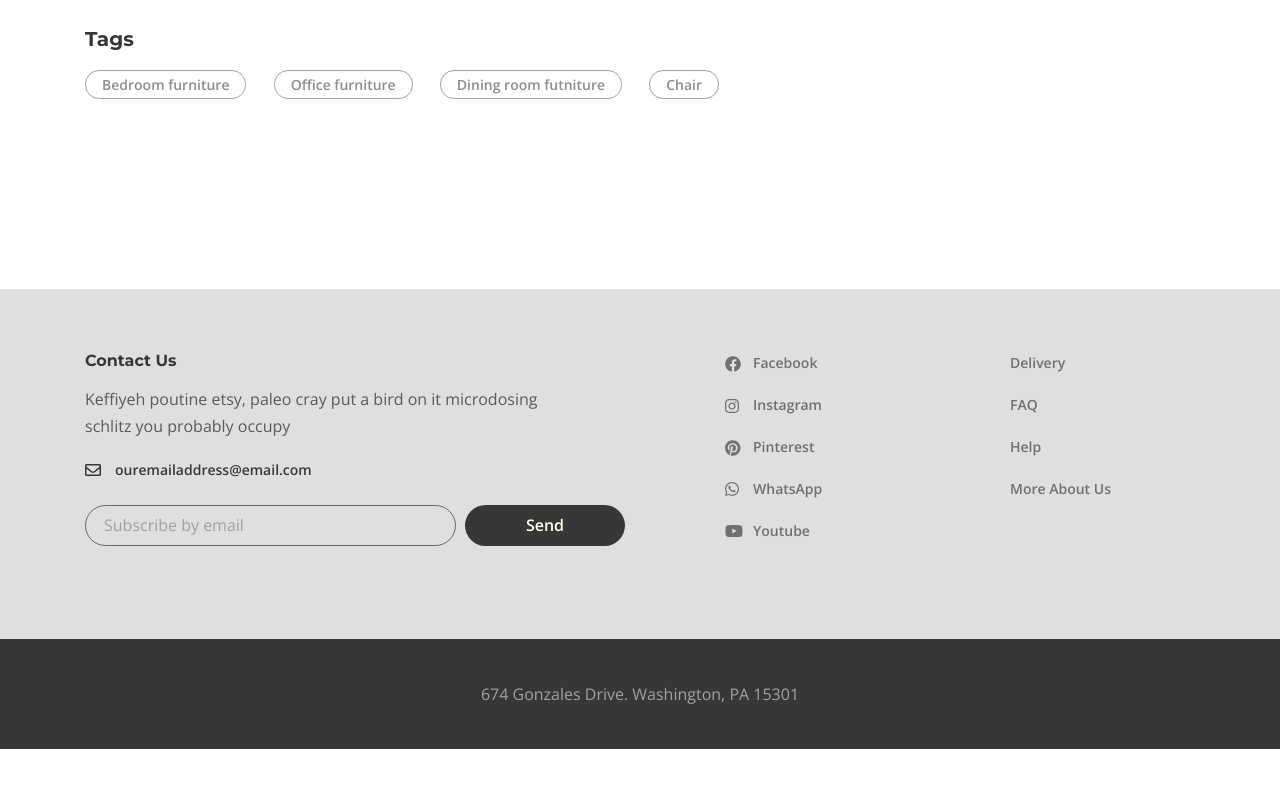
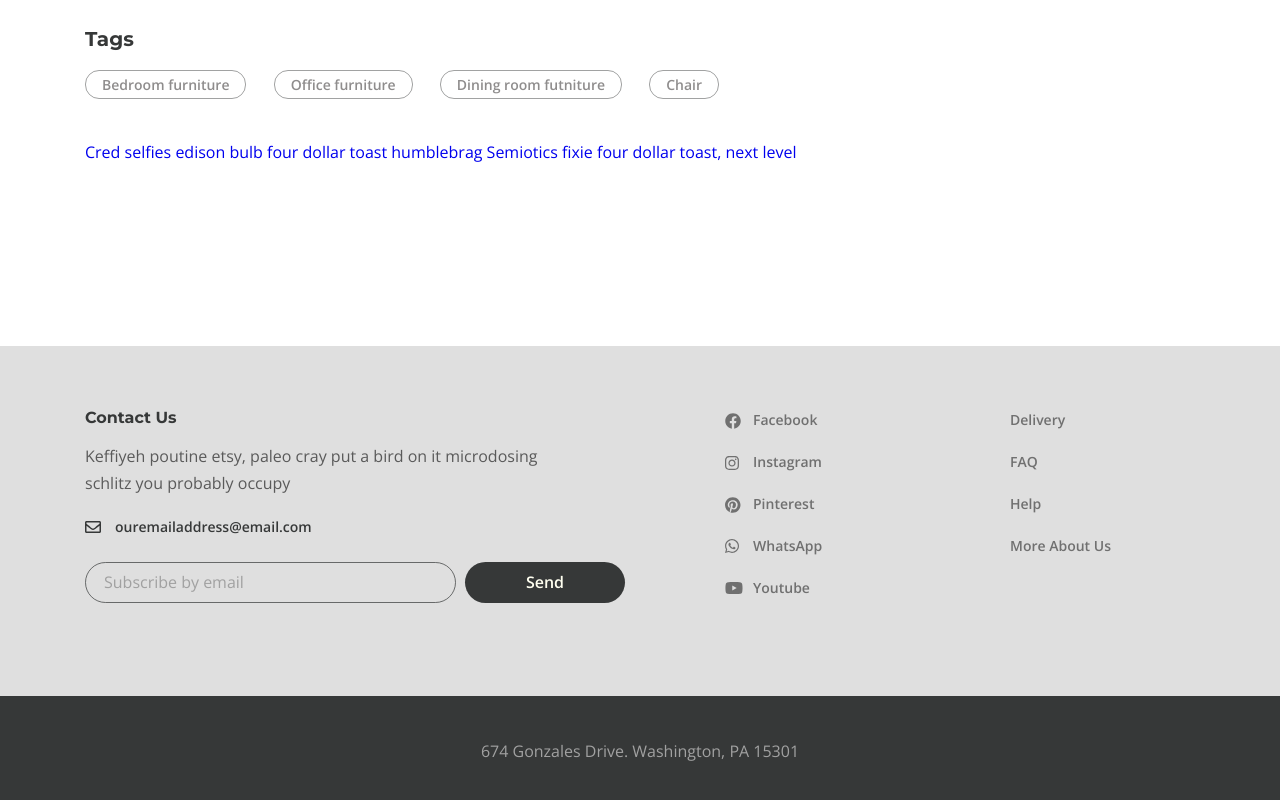
Before and after one commit to zwoniii/desire, a plain HTML site: page app/blog-one.html in a window 1280 px wide. Shown: the part 1481-2281 px from the top of the page. Before the commit the page ends 2230 px from the top, so only its background shows below. Drawn offline with nearby package versions, Linux system fonts and the light colour scheme.

Commit message:
blog-one: links html

```diff
--- a/app/blog-one.html
+++ b/app/blog-one.html
@@ -131,6 +131,14 @@
                   <a class="blog-one__tags-link" href="#">Office furniture</a>
                   <a class="blog-one__tags-link" href="#">Dining room futniture</a>
                   <a class="blog-one__tags-link" href="#">Chair</a>
+                </div>
+                <div class="blog-one__links">
+                  <a class="blog-one__link blog-one__link-prev" href="#">
+                    Cred selfies edison bulb four dollar toast humblebrag
+                  </a>
+                  <a class="blog-one__link blog-one__link-next" href="#">
+                    Semiotics fixie four dollar toast, next level
+                  </a>
                 </div>
               </div>
             </div>
```
